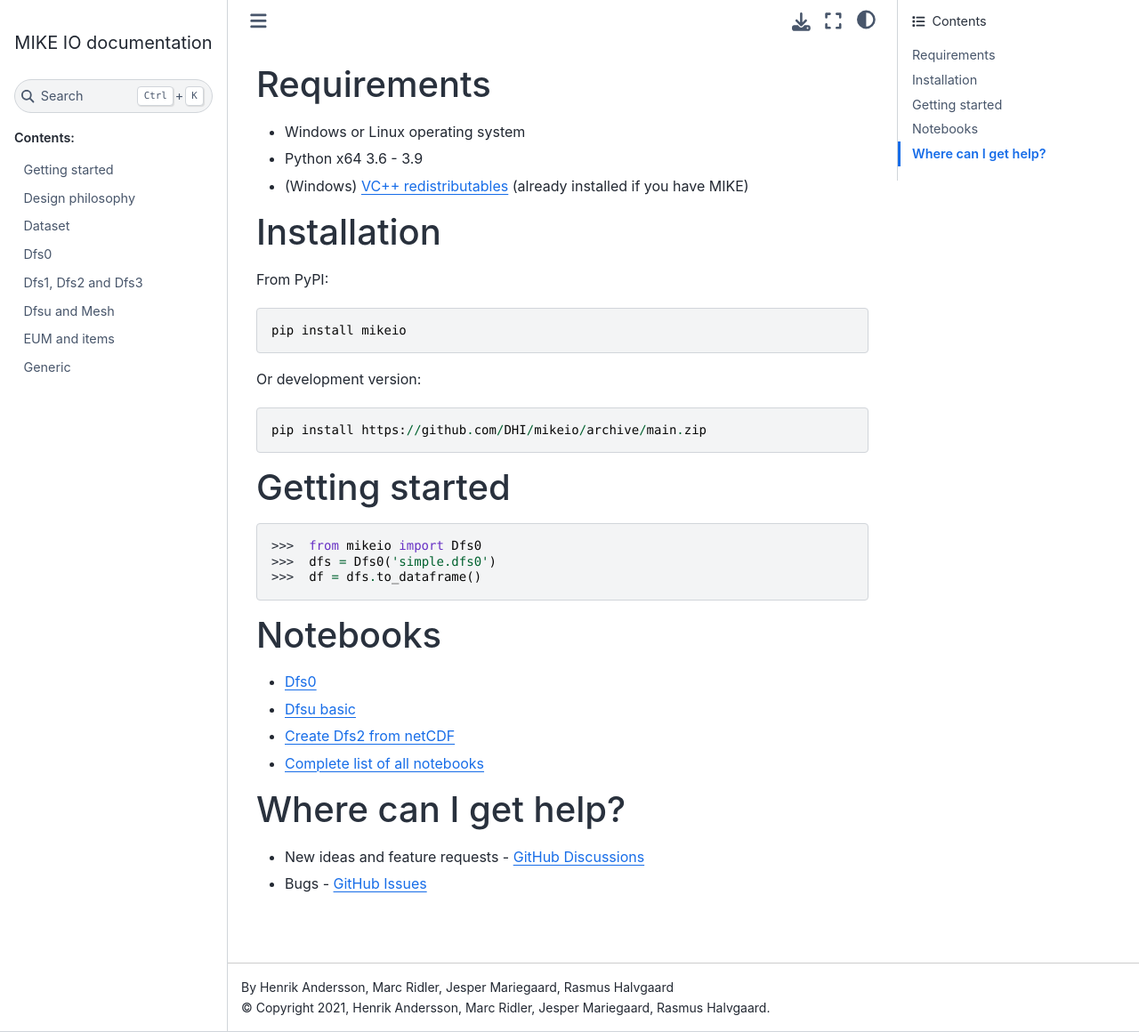
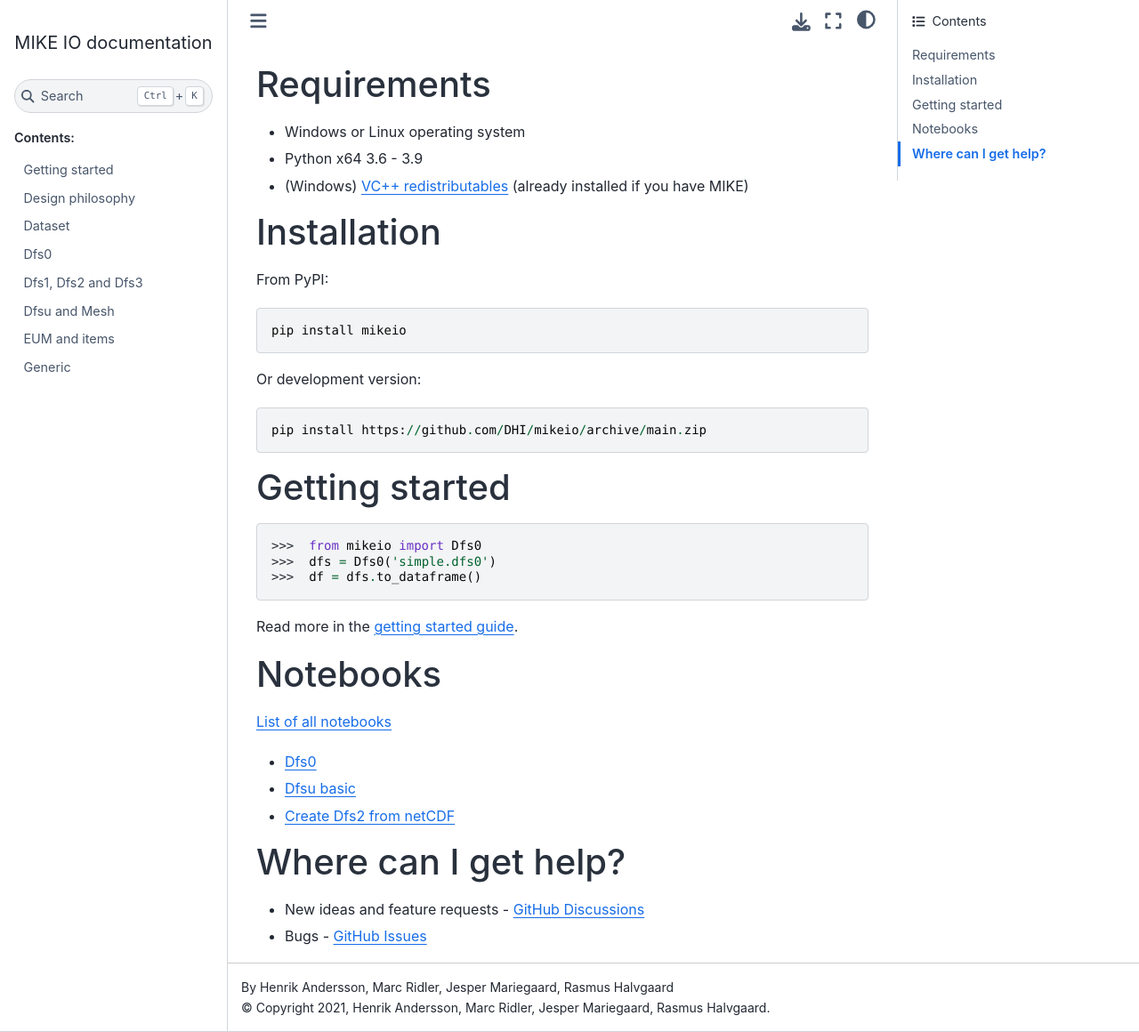
Before and after one commit to DHI/mikeio, a Sphinx documentation site: the page built from docs/intro.rst, in a window 1280 px wide and 1160 px high. Shown: the whole window at 89% size. Built offline with Sphinx 7.4.7 and the Sphinx Book theme 1.1.4, drawn with Linux system fonts in a browser that asks for light colours.

Commit message:
link to getting started

```diff
--- a/docs/intro.rst
+++ b/docs/intro.rst
@@ -24,13 +24,18 @@
     >>>  dfs = Dfs0('simple.dfs0')
     >>>  df = dfs.to_dataframe()
 
+Read more in the `getting started guide <getting_started.html>`_.
+
 Notebooks
 ---------
+
+`List of all notebooks <https://nbviewer.jupyter.org/github/DHI/mikeio/tree/main/notebooks/>`_
 
 * `Dfs0 <https://nbviewer.jupyter.org/github/DHI/mikeio/blob/main/notebooks/Dfs0%20-%20Timeseries.ipynb>`_
 * `Dfsu basic <https://nbviewer.jupyter.org/github/DHI/mikeio/blob/main/notebooks/Dfsu%20-%20Read.ipynb>`_
 * `Create Dfs2 from netCDF <https://nbviewer.jupyter.org/github/DHI/mikeio/blob/main/notebooks/Dfs2%20-%20Bathymetry.ipynb>`_
-* `Complete list of all notebooks <https://nbviewer.jupyter.org/github/DHI/mikeio/tree/main/notebooks/>`_
+
+
 
 Where can I get help?
 ---------------------
```
